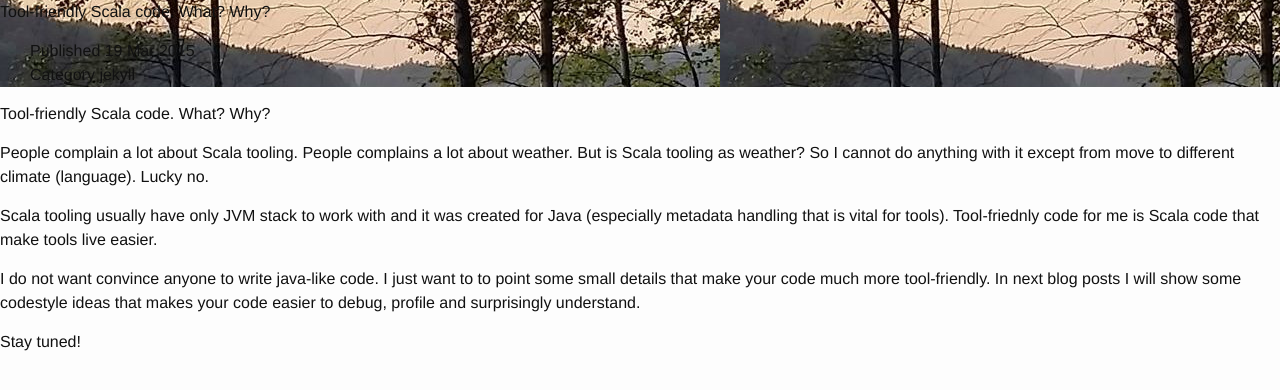
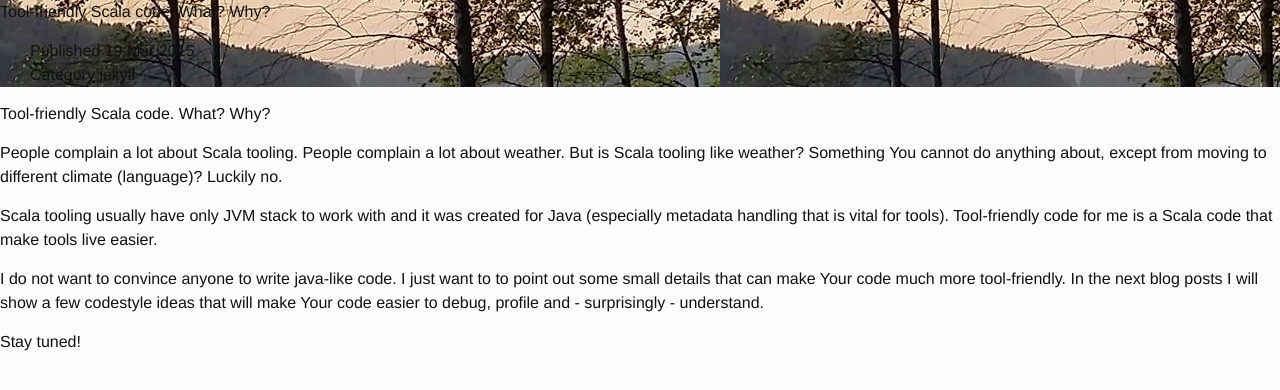
Before and after one commit to szatko/romanowski.github.io, a Jekyll site: the page built from _posts/2015-03-19-toolfirendly.md, in a window 1280 px wide. Shown: the top 390 px of the page. Built offline with Jekyll 4.4.1, drawn with Linux system fonts in a browser that asks for light colours; nearby versions of some CDN libraries; Markdown is read by kramdown in place of the engine named in the settings.

Commit message:
Update 2015-03-19-toolfirendly.md

```diff
--- a/_posts/2015-03-19-toolfirendly.md
+++ b/_posts/2015-03-19-toolfirendly.md
@@ -7,12 +7,12 @@ featured_image: /images/cover.jpg
 ---
 
 ## Tool-friendly Scala code. What? Why?
-People complain a lot about Scala tooling. People complains a lot about weather. But is Scala tooling as weather? So I cannot do anything with it except from move to different climate (language). Lucky no.
+People complain a lot about Scala tooling. People complain a lot about weather. But is Scala tooling like weather? Something You cannot do anything about, except from moving to different climate (language)? Luckily no.
 
 Scala tooling usually have only JVM stack to work with and it was created for Java (especially metadata handling that is vital for tools).
-Tool-friednly code for me is Scala code that make tools live easier.
+Tool-friendly code for me is a Scala code that make tools live easier.
 
-I do not want convince anyone to write java-like code. I just want to to point some small details that make your code much more tool-friendly.
-In next blog posts I will show some codestyle ideas that makes your code easier to debug, profile and surprisingly understand.
+I do not want to convince anyone to write java-like code. I just want to to point out some small details that can make Your code much more tool-friendly.
+In the next blog posts I will show a few codestyle ideas that will make Your code easier to debug, profile and - surprisingly - understand.
 
 Stay tuned!
```
